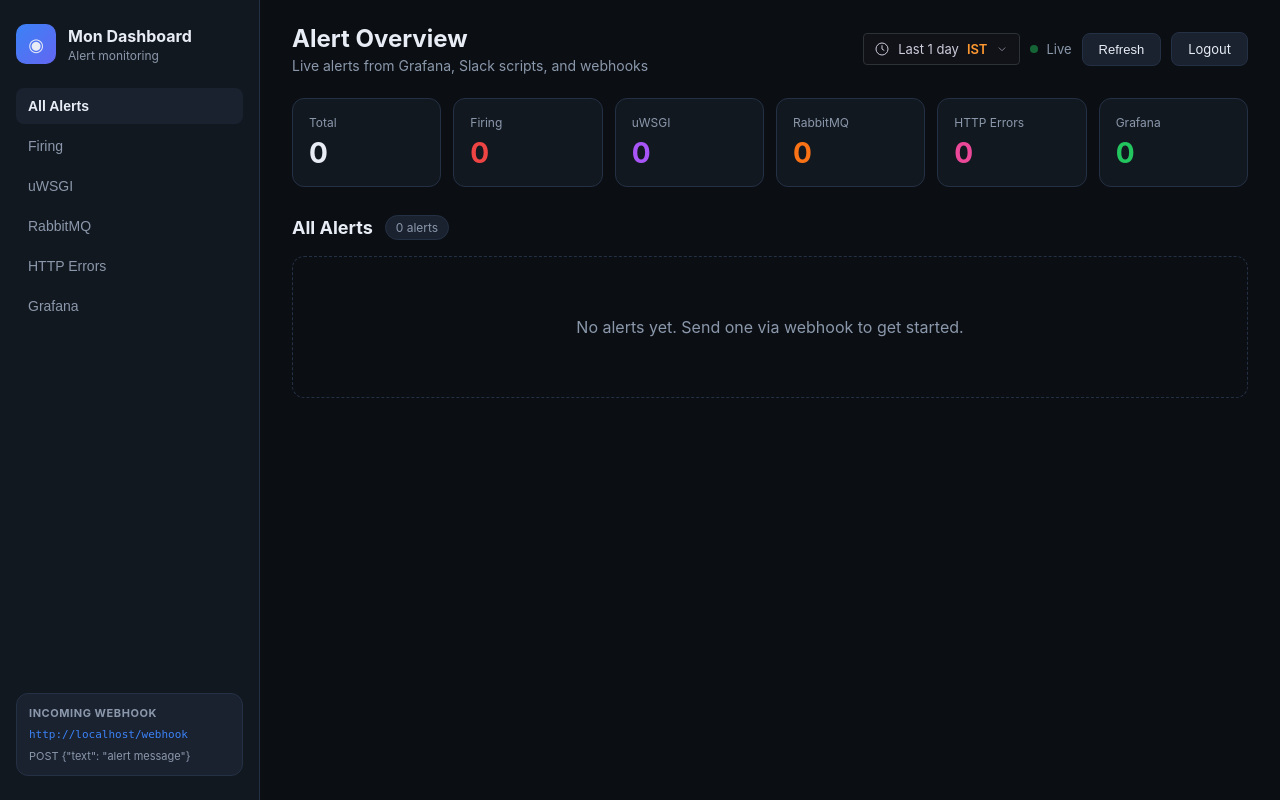
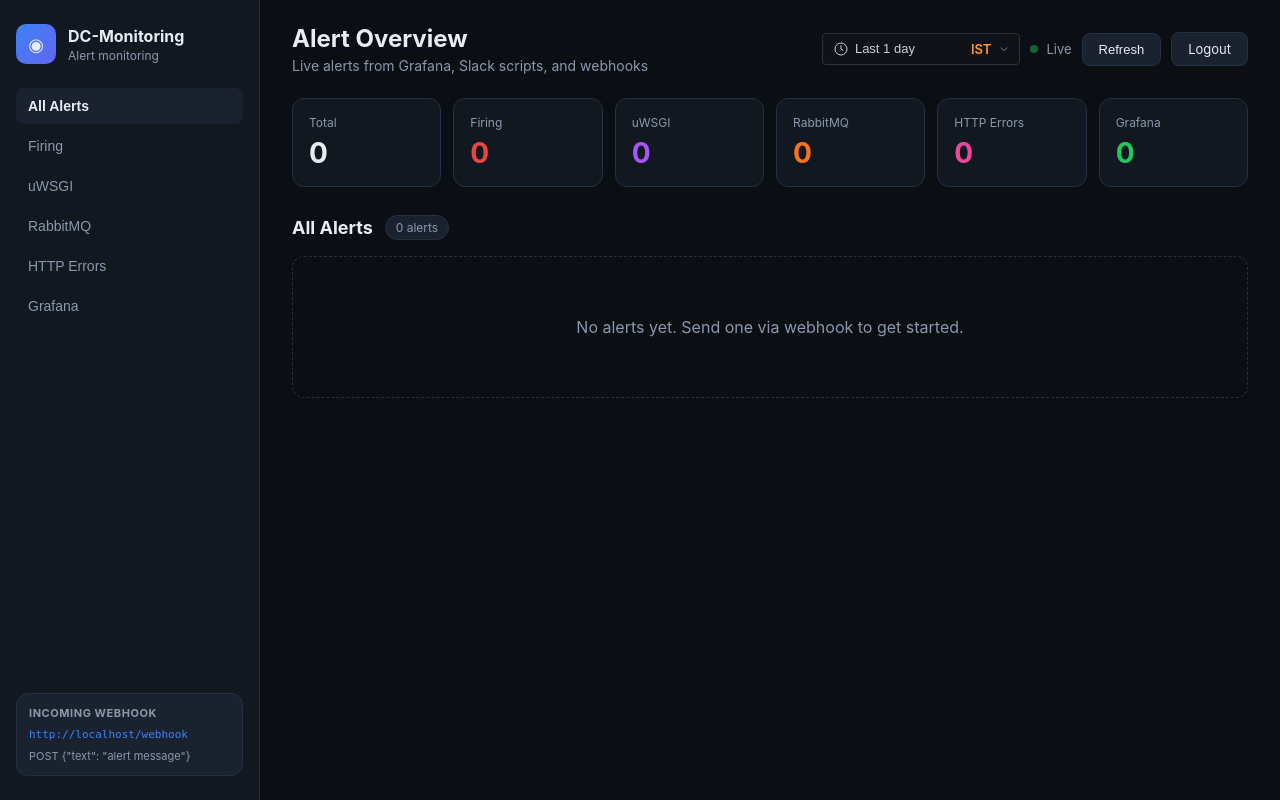
Before and after one commit to samyajyoti/api_monitoring_python, a FastAPI app: page / in a window 1280 px wide. Run offline with FastAPI, Linux system fonts and the light colour scheme; the visitor is signed in with stand-in values (Sample User, id 1); data that the repository does not hold is empty.

Commit message:
Fix time range selector and rename app to DC-Monitoring.
Replace the invisible select overlay with a native dropdown so range changes apply reliably, and update branding across the UI.

Co-authored-by: Cursor <cursoragent@cursor.com>

```diff
--- a/app/main.py
+++ b/app/main.py
@@ -45,7 +45,7 @@ async def lifespan(_: FastAPI):
     yield
 
 
-app = FastAPI(title="Mon Dashboard", description="Alert monitoring dashboard", lifespan=lifespan)
+app = FastAPI(title="DC-Monitoring", description="Alert monitoring dashboard", lifespan=lifespan)
 app.add_middleware(SessionMiddleware, secret_key=SECRET_KEY)
 app.mount("/static", StaticFiles(directory=str(BASE_DIR / "static")), name="static")
 
--- a/docker-compose.yml
+++ b/docker-compose.yml
@@ -1,7 +1,7 @@
 services:
   dashboard:
     build: .
-    container_name: mon-dashboard
+    container_name: dc-monitoring
     ports:
       - "8081:8081"
     volumes:
--- a/static/css/style.css
+++ b/static/css/style.css
@@ -388,13 +388,12 @@ body {
   position: relative;
   display: inline-flex;
   align-items: center;
-  gap: 8px;
+  gap: 6px;
   height: 32px;
-  padding: 0 10px;
+  padding: 0 28px 0 10px;
   background: #111217;
   border: 1px solid #2c3235;
   border-radius: 4px;
-  cursor: pointer;
   flex-shrink: 0;
   transition: border-color 0.15s, background 0.15s;
 }
@@ -404,17 +403,16 @@ body {
   background: #161719;
 }
 
+.grafana-time-picker:focus-within {
+  border-color: #5794f2;
+  box-shadow: 0 0 0 2px rgba(87, 148, 242, 0.2);
+}
+
 .grafana-time-icon {
   width: 16px;
   height: 16px;
   color: #ccccdc;
   flex-shrink: 0;
-}
-
-.grafana-time-label {
-  font-size: 13px;
-  color: #ccccdc;
-  white-space: nowrap;
   pointer-events: none;
 }
 
@@ -427,22 +425,37 @@ body {
 }
 
 .grafana-time-chevron {
+  position: absolute;
+  right: 8px;
+  top: 50%;
+  transform: translateY(-50%);
   width: 14px;
   height: 14px;
   color: #8e8ea0;
-  flex-shrink: 0;
   pointer-events: none;
 }
 
 .grafana-time-select {
-  position: absolute;
-  inset: 0;
-  width: 100%;
-  height: 100%;
-  opacity: 0;
+  appearance: none;
+  -webkit-appearance: none;
+  -moz-appearance: none;
+  background: transparent;
+  border: none;
+  color: #ccccdc;
+  font-size: 13px;
+  font-weight: 400;
   cursor: pointer;
-  border: none;
-  background: transparent;
+  outline: none;
+  min-width: 110px;
+  max-width: 150px;
+  padding: 0;
+  line-height: 32px;
+}
+
+.grafana-time-select option,
+.grafana-time-select optgroup {
+  background: #181b1f;
+  color: #ccccdc;
 }
 
 .topbar-actions a.btn {
--- a/static/js/app.js
+++ b/static/js/app.js
@@ -7,6 +7,7 @@ const TYPE_LABELS = {
 };
 
 let currentFilter = "all";
+let dashboardLoading = false;
 
 function getSinceMinutes() {
   return document.getElementById("time-range").value;
@@ -113,15 +114,9 @@ function renderStats(stats) {
   document.getElementById("stat-grafana").textContent = stats.by_type.grafana || 0;
 }
 
-function updateTimeLabel() {
-  const select = document.getElementById("time-range");
-  const label = document.getElementById("time-range-label");
-  if (select && label) {
-    label.textContent = select.options[select.selectedIndex].text;
-  }
-}
-
 async function loadDashboard() {
+  if (dashboardLoading) return;
+  dashboardLoading = true;
   try {
     const [stats, alertsData] = await Promise.all([
       fetchStats(),
@@ -131,7 +126,13 @@ async function loadDashboard() {
     renderAlerts(alertsData.alerts);
   } catch (err) {
     console.error("Dashboard load failed:", err);
+  } finally {
+    dashboardLoading = false;
   }
+}
+
+function onTimeRangeChange() {
+  loadDashboard();
 }
 
 async function getFilteredAlerts() {
@@ -207,10 +208,9 @@ document.querySelectorAll(".nav-item").forEach((btn) => {
   });
 });
 
-document.getElementById("time-range").addEventListener("change", () => {
-  updateTimeLabel();
-  loadDashboard();
-});
+const timeRange = document.getElementById("time-range");
+timeRange.addEventListener("change", onTimeRangeChange);
+timeRange.addEventListener("input", onTimeRangeChange);
 document.getElementById("refresh-btn").addEventListener("click", loadDashboard);
 document.getElementById("modal-close").addEventListener("click", () => {
   document.getElementById("modal").classList.add("hidden");
@@ -222,6 +222,5 @@ document.querySelector(".modal-backdrop").addEventListener("click", () => {
 const base = window.location.origin;
 document.getElementById("webhook-url").textContent = base + "/webhook";
 
-updateTimeLabel();
 loadDashboard();
 setInterval(loadDashboard, 15000);
--- a/templates/index.html
+++ b/templates/index.html
@@ -3,8 +3,8 @@
 <head>
   <meta charset="UTF-8">
   <meta name="viewport" content="width=device-width, initial-scale=1.0">
-  <title>Mon Dashboard</title>
-  <link rel="stylesheet" href="/static/css/style.css?v=4">
+  <title>DC-Monitoring</title>
+  <link rel="stylesheet" href="/static/css/style.css?v=5">
 </head>
 <body>
   <div class="app">
@@ -12,7 +12,7 @@
       <div class="brand">
         <div class="brand-icon">◉</div>
         <div>
-          <h1>Mon Dashboard</h1>
+          <h1>DC-Monitoring</h1>
           <p>Alert monitoring</p>
         </div>
       </div>
@@ -40,15 +40,10 @@
           <p class="subtitle">Live alerts from Grafana, Slack scripts, and webhooks</p>
         </div>
         <div class="topbar-actions">
-          <label class="grafana-time-picker" for="time-range">
+          <div class="grafana-time-picker">
             <svg class="grafana-time-icon" viewBox="0 0 24 24" fill="none" aria-hidden="true">
               <circle cx="12" cy="12" r="9" stroke="currentColor" stroke-width="1.5"/>
               <path d="M12 7v5l3 2" stroke="currentColor" stroke-width="1.5" stroke-linecap="round"/>
-            </svg>
-            <span id="time-range-label" class="grafana-time-label">Last 1 day</span>
-            <span class="grafana-time-tz">IST</span>
-            <svg class="grafana-time-chevron" viewBox="0 0 24 24" fill="none" aria-hidden="true">
-              <path d="M7 10l5 5 5-5" stroke="currentColor" stroke-width="1.5" stroke-linecap="round" stroke-linejoin="round"/>
             </svg>
             <select id="time-range" class="grafana-time-select" aria-label="Time range">
               <optgroup label="Recent">
@@ -68,7 +63,11 @@
                 <option value="10080">Last 7 days</option>
               </optgroup>
             </select>
-          </label>
+            <span class="grafana-time-tz">IST</span>
+            <svg class="grafana-time-chevron" viewBox="0 0 24 24" fill="none" aria-hidden="true">
+              <path d="M7 10l5 5 5-5" stroke="currentColor" stroke-width="1.5" stroke-linecap="round" stroke-linejoin="round"/>
+            </svg>
+          </div>
           <span class="live-indicator"><span class="pulse"></span> Live</span>
           <button id="refresh-btn" class="btn">Refresh</button>
           <a href="/logout" class="btn">Logout</a>
--- a/templates/login.html
+++ b/templates/login.html
@@ -3,7 +3,7 @@
 <head>
   <meta charset="UTF-8">
   <meta name="viewport" content="width=device-width, initial-scale=1.0">
-  <title>Login — Mon Dashboard</title>
+  <title>Login — DC-Monitoring</title>
   <link rel="stylesheet" href="/static/css/style.css?v=4">
 </head>
 <body class="login-page">
@@ -23,7 +23,7 @@
       </svg>
     </div>
 
-    <h1 class="login-title">Welcome to Mon Dashboard</h1>
+    <h1 class="login-title">Welcome to DC-Monitoring</h1>
 
     {% if error %}
     <div class="login-error">{{ error }}</div>
```
Also changed, not shown: README.md.
